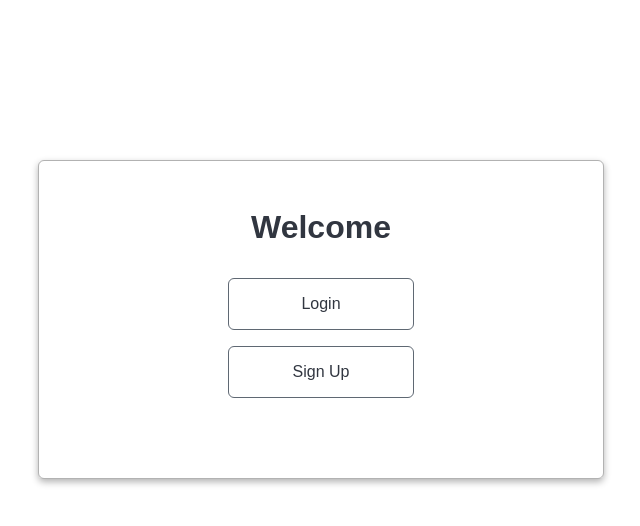
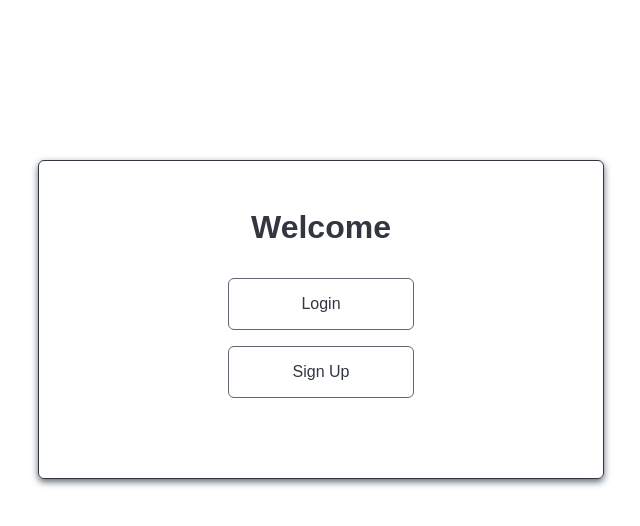
Before and after one commit to cameron-nye/trainer-portal, a React (Create React App) app in the folder client/: page / in a window 1280 px wide. Shown: the top 526 px of the page, without its empty margins (319-959 px from the left). Built offline with nearby package versions, Linux system fonts and the light colour scheme.

Commit message:
Updated colors

```diff
--- a/client/src/components/LandingPage/index.scss
+++ b/client/src/components/LandingPage/index.scss
@@ -1,3 +1,5 @@
+@import '../../index.scss';
+
 .landing-page {
 	display: flex;
 	flex-direction: column;
@@ -8,8 +10,8 @@
 	margin-left: auto;
 	margin-right: auto;
 	margin-top: 10rem;
-	border: 1px solid rgba(0, 0, 0, 0.3);
-	box-shadow: 0 3px 7px rgba(0, 0, 0, 0.3);
+	border: 1px solid #313640;
+	box-shadow: 0 3px 7px $primary;
 	padding: 3rem 2rem 4rem;
 	h1 {
 		margin-top: 0;
@@ -18,7 +20,7 @@
 	a {
 		text-decoration: none;
 		border-radius: 6px;
-		border: 1px solid #5f6873;
+		border: 1px solid $primary;
 		padding: 1rem 2rem;
 		min-width: 120px;
 		text-align: center;
@@ -30,7 +32,7 @@
 @media (min-width: 992px) {
 	.landing-page {
 		a:hover {
-			background: #5f6873;
+			background: $primary;
 			color: whitesmoke;
 		}
 	}
--- a/client/src/index.scss
+++ b/client/src/index.scss
@@ -2,5 +2,5 @@
 
 * {
   font-family: 'Dosis', sans-serif;
-  color: #313640;
+  color: $text-color;
 }
```
